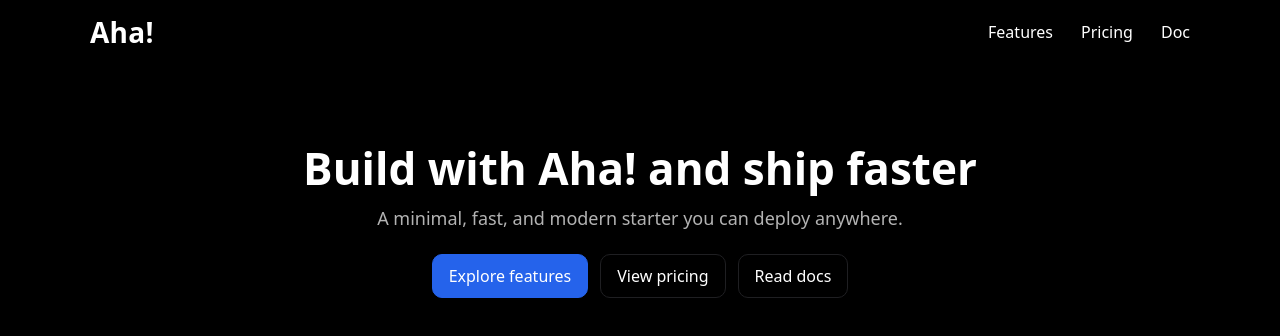
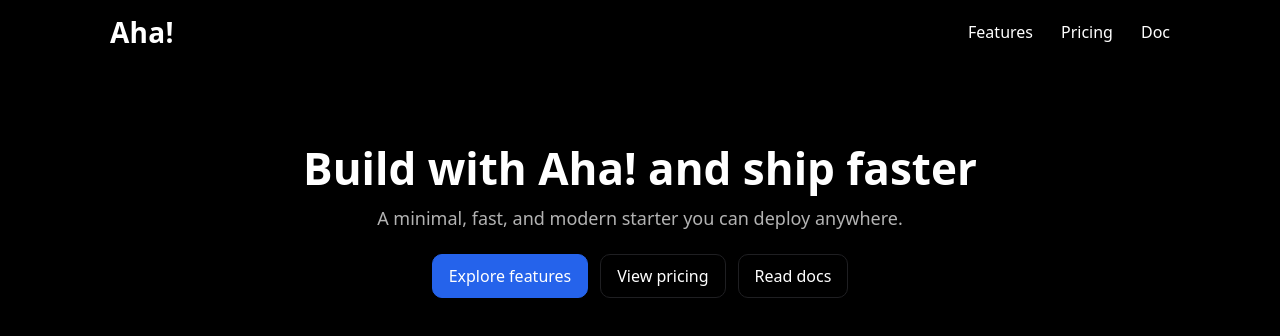
Before and after one commit to tinsleyfok/playwithcursor, a React (Vite) app in the folder aha-react/: page / in a window 1280 px wide. Shown: the top 336 px of the page. Built offline with nearby package versions, Linux system fonts and the light colour scheme.

Commit message:
style: center #root container

```diff
--- a/aha-react/src/index.css
+++ b/aha-react/src/index.css
@@ -3,6 +3,7 @@ html, body { height: 100%; margin: 0; }
 body { background: var(--bg); color: var(--fg); font-family: ui-sans-serif, system-ui, -apple-system, Segoe UI, Roboto, "Helvetica Neue", Arial, "Noto Sans", "Apple Color Emoji", "Segoe UI Emoji"; }
 a { color: var(--fg); text-decoration: none; }
 a:hover { opacity: 0.9; }
+.root, #root { max-width: 1100px; margin: 0 auto; width: 100%; }
 .container { max-width: 1100px; margin: 0 auto; padding: 0 20px; }
 .navbar { position: relative; display: flex; align-items: center; justify-content: space-between; gap: 16px; height: 64px; }
 .brand { font-family: "Baloo 2", system-ui, -apple-system, Segoe UI, Roboto, sans-serif; font-weight: 800; font-size: 28px; letter-spacing: 0.3px; }
```
